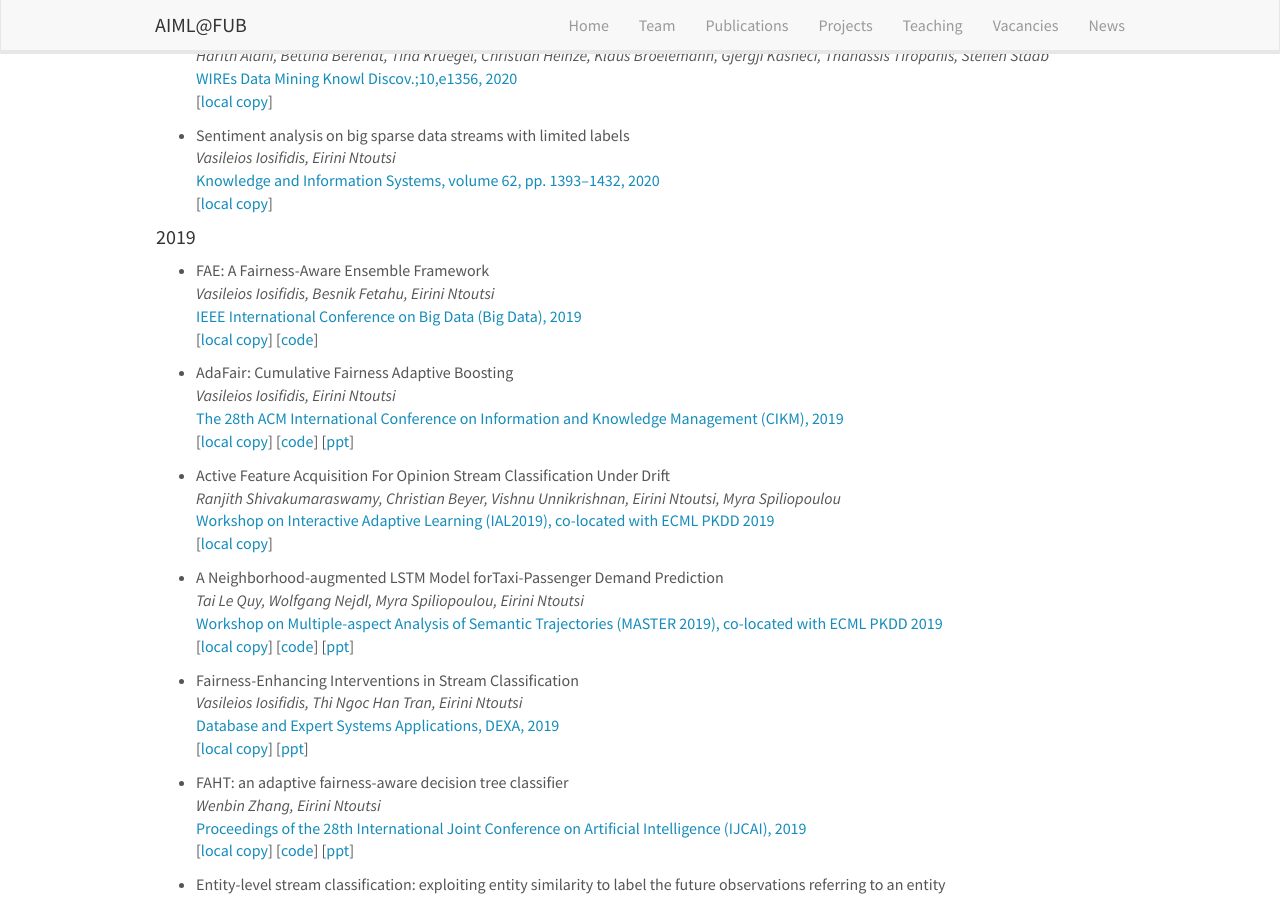
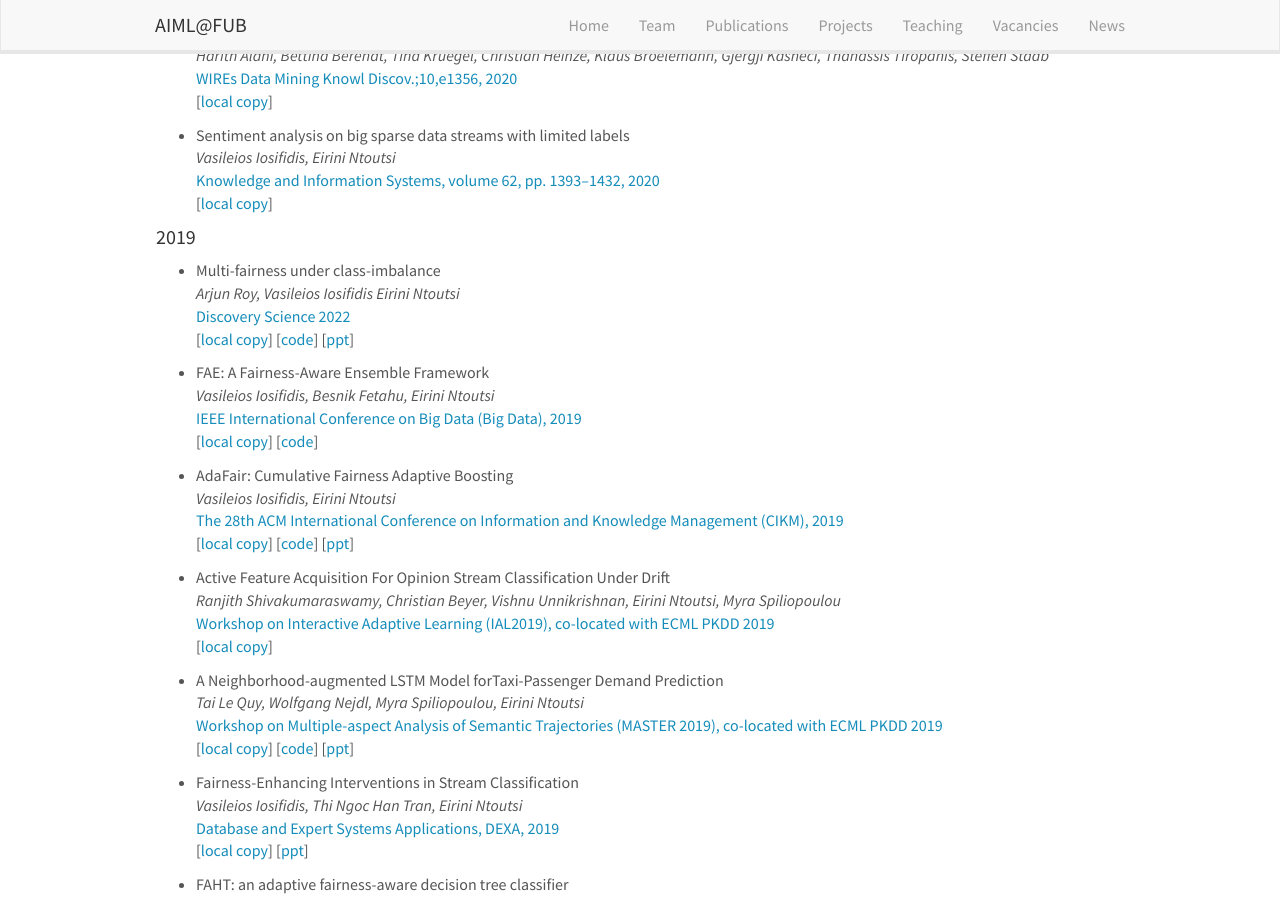
Before and after one commit to AIML-research/AIML-research.github.io, a Jekyll site: the page built from _pages/publications.md, in a window 1280 px wide and 900 px high, scrolled down 5759 px. Built offline with Jekyll 4.4.1, drawn with Linux system fonts in a browser that asks for light colours; nearby versions of some CDN libraries; some of the changed lines change nothing that is shown.

Commit message:
Update publist.yml

```diff
--- a/_data/publist.yml
+++ b/_data/publist.yml
@@ -7,6 +7,27 @@
 #    display: Science 374, 608 (2021)
 #  highlight: 1  or 0
 #  news2: See [Physics World](https://physicsworld.com/a/cooper-pairs-spotted-above-critical-temperature-for-superconductivity/),[SRON news](https://www.sron.nl/news/5169-elektronparen-blijven-stabiel-boven-kritische-temperatuur-supergeleiding), [TU Delft news](https://www.tudelft.nl/en/2021/eemcs/inexplicably-stable-electron-pairs-without-superconductivity), [Leiden news](https://www.universiteitleiden.nl/en/news/2021/10/new-quantum-liquid-discovered)
+- title: "Multi-fairness under class-imbalance"
+  image:
+  description:  Recent studies showed that datasets used in fairness-aware machine learning for multiple protected attributes (referred to as multidiscrimination hereafter) are often imbalanced. The class-imbalance problem is more severe for the protected group in the critical minority class (e.g., female +, non-white +, etc.). Still, existing methods focus only on the overall error-discrimination trade-off, ignoring the imbalance problem, and thus they amplify the prevalent bias in the minority classes. To solve the combined problem of multi-discrimination and class-imbalance we introduce a new fairness measure, Multi-Max Mistreatment (MMM ),which considers both (multi-attribute) protected group and class membership of instances to measure discrimination. To solve the combined problem, we propose Multi-Fair Boosting Post Pareto (MFBPP) a boosting approach that incorporates MMM -costs in the distribution update and post-training, selects the optimal trade-off among accurate, classbalanced, and fair solutions. The experimental results show the superiority of our approach against state-of-the-art methods in producing the best balanced performance across groups and classes and the best accuracy for the protected groups in the minority class..
+  authors:   Arjun Roy, Vasileios Iosifidis Eirini Ntoutsi
+  link:
+    url: https://arxiv.org/pdf/2104.13312.pdf
+    display: Discovery Science 2022
+  highlight: 0
+  news2:
+  year:  2019
+  haslocal: 1
+  local:
+  hascode: 1
+  code:
+  hasposter: 0
+  poster:
+  hasppt: 1
+  ppt:
+  hasvideo: 0
+  video:
+
 - title: "Parity-based Cumulative Fairness-aware Boosting"
   image: Vasilis-KAIS-2022.png
   description: This is an extension of our <a href = "https://aiml-research.github.io/files/19.CIKM.pdf"> AdaFair </a> algorithm (CIKM 2019) to other parity-based fairness notions (<a href = "https://arxiv.org/pdf/2201.01148v1.pdf">arXiv version</a>). We propose an ensemble approach to fairness that alters the data distribution over the boosting rounds "forcing" the model to pay more attention to misclassified instances of the minority. This is done using the so-called fairness cost which assesses performance differences between the protected and non-protected groups. It is evaluated based on the partial ensemble rather than on the weak model of each boosting round.
```
